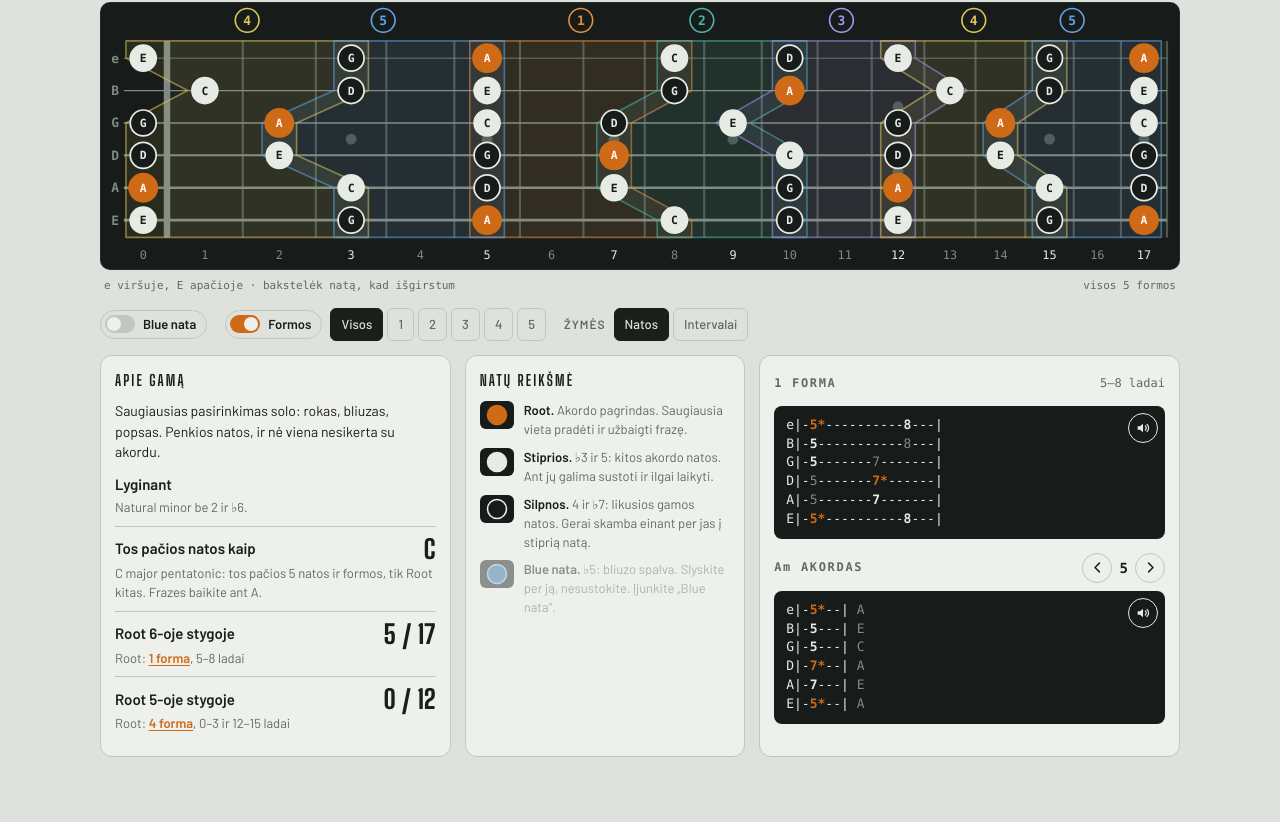
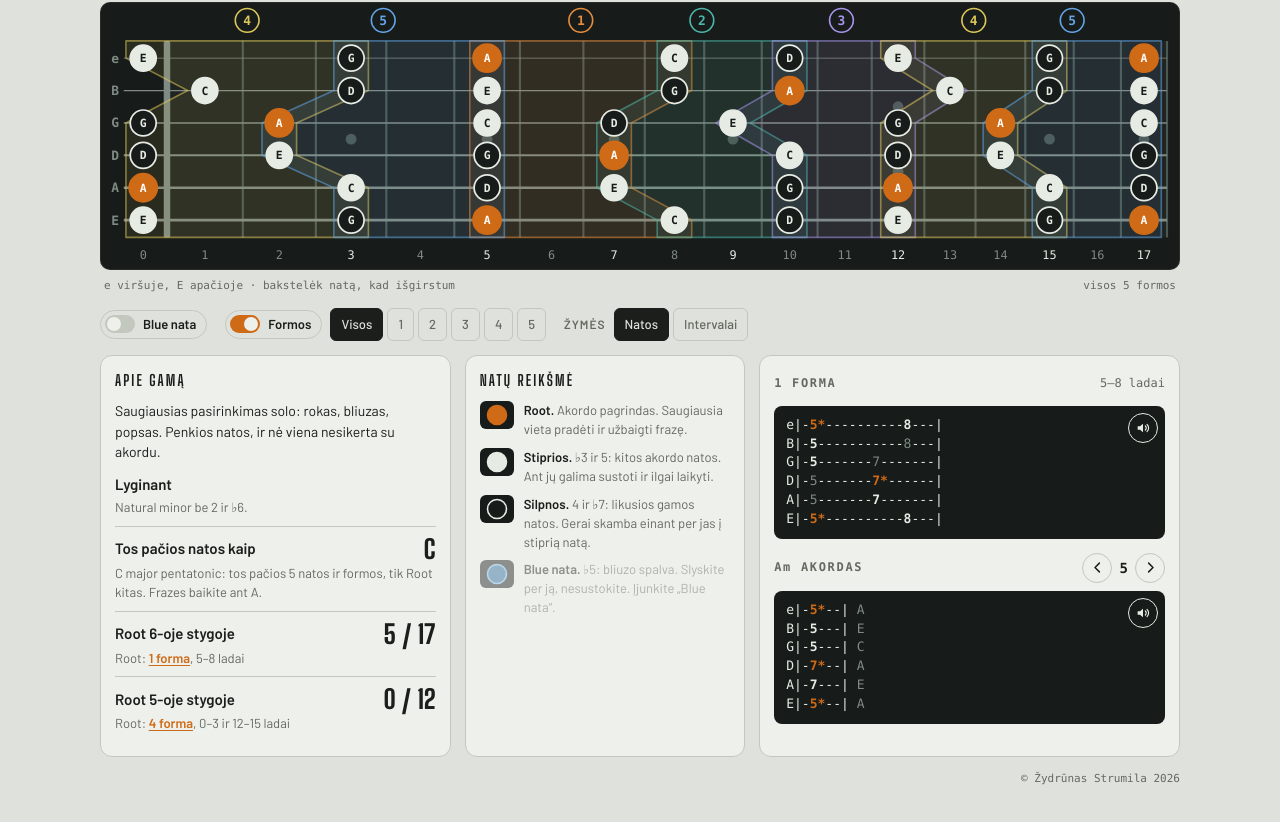
Before and after one commit to zydrunas-str/Solo, a plain HTML site: page index.html in a window 1280 px wide. Shown: the part 312-1134 px from the top of the page. Before the commit the page ends 1109 px from the top, so only its background shows below. Drawn offline with Linux system fonts and the light colour scheme; a web font is replaced by a local one.

Commit message:
© Žydrūnas Strumila 2026 puslapio apačioje
Co-Authored-By: Claude Opus 5.5 <noreply@anthropic.com>
Claude-Session: https://claude.ai/code/session_014j4G36mWAbvnjwZAx42Axy

```diff
--- a/index.html
+++ b/index.html
@@ -207,6 +207,7 @@ pre.tab .t-blue{color:var(--n-blue-ring)}
 .tbox{display:flex;flex-direction:column;gap:8px;min-width:0}
 .tbox pre.tab{font-size:13px;padding:10px 12px}
 .label .cn{text-transform:none}
+.copy{margin:0;text-align:right;font-family:var(--font-mono);font-size:11px;color:var(--muted)}
 .posnav{display:inline-flex;align-items:center;gap:2px}
 .posnav b{font-family:var(--font-mono);font-size:14px;font-weight:700;color:var(--ink);min-width:2.2ch;text-align:center}
 .posnav button{width:30px;height:30px;padding:0;display:grid;place-items:center;border-radius:50%;border:1px solid var(--line);background:var(--panel);color:var(--ink);cursor:pointer}
@@ -308,6 +309,7 @@ pre.tab .t-name{color:var(--screen-dim)}
       <p class="help" id="tabHelp" hidden></p>
     </section>
   </div>
+  <p class="copy">© Žydrūnas Strumila 2026</p>
 </div>
 
 <script>
```
